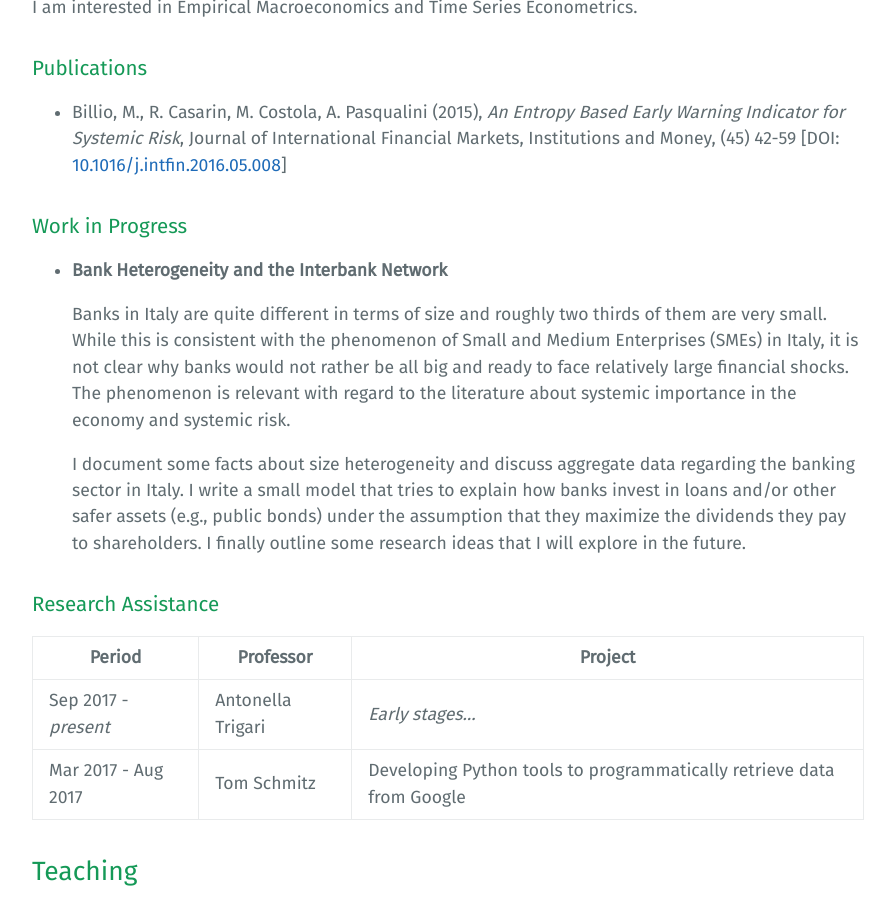
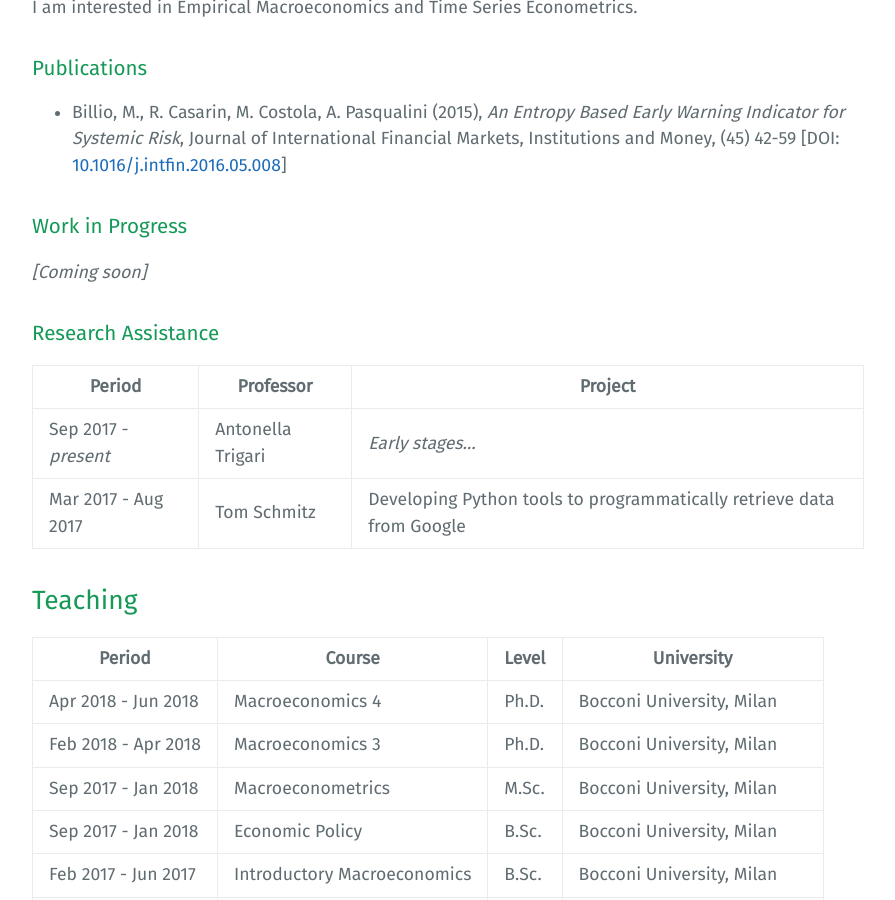
Before and after one commit to AndreaPasqualini/andreapasqualini.github.io, a Jekyll site: the page built from index.md, in a window 1280 px wide and 900 px high, scrolled down 771 px. Shown: the whole window, without its empty margins (192-1087 px from the left). Built offline with Jekyll 4.4.1, drawn with Linux system fonts in a browser that asks for light colours.

Commit message:
Update index.md

```diff
--- a/index.md
+++ b/index.md
@@ -32,15 +32,7 @@ I am interested in Empirical Macroeconomics and Time Series Econometrics.
 
 ### Work in Progress
 
-* __Bank Heterogeneity and the Interbank Network__
-
-  Banks in Italy are quite different in terms of size and roughly two thirds of them are very small.
-  While this is consistent with the phenomenon of Small and Medium Enterprises (SMEs) in Italy, it is not clear why banks would not rather be all big and ready to face relatively large financial shocks.
-  The phenomenon is relevant with regard to the literature about systemic importance in the economy and systemic risk.
-
-  I document some facts about size heterogeneity and discuss aggregate data regarding the banking sector in Italy.
-  I write a small model that tries to explain how banks invest in loans and/or other safer assets (e.g., public bonds) under the assumption that they maximize the dividends they pay to shareholders.
-  I finally outline some research ideas that I will explore in the future.
+*[Coming soon]*
 
 
 ### Research Assistance
```
